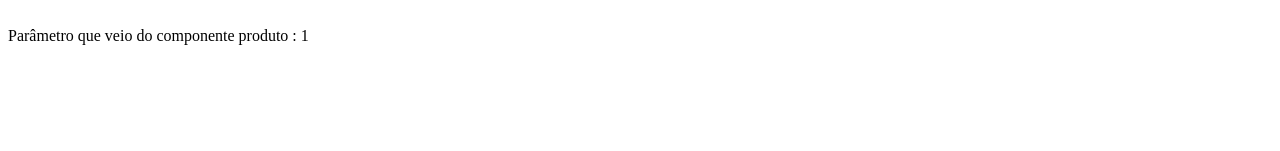
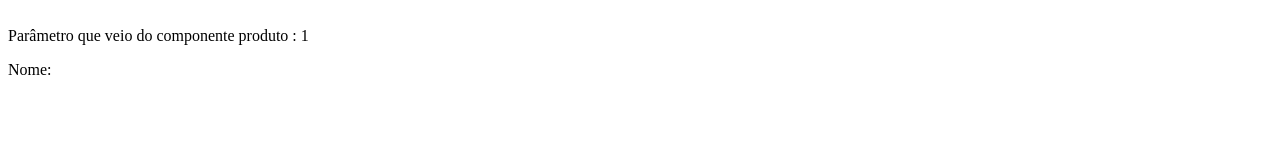
Before and after one commit to 1TDSPO-2024/aula-10-2sem-, a React (Vite) app in the folder aula10/: page /editar/produtos/1 in a window 1280 px wide. Shown: the part 355-506 px from the top of the page. Built offline with nearby package versions, Linux system fonts and the light colour scheme.

Commit message:
Utilizando hooks, tipos e localStorage, filtro de busca e apresentação de paraâmetros.

```diff
--- a/aula10/src/routes/EditarProdutos/index.tsx
+++ b/aula10/src/routes/EditarProdutos/index.tsx
@@ -1,14 +1,34 @@
 import { useParams } from "react-router-dom";
+import { TipoProduto } from "../../types";
+import { useEffect, useState } from "react";
 
 export default function EditarProdutos(){
 
     const {id} = useParams();
+
+    //Recuperando a lista do localStorage
+    const listaDeProdutosString = localStorage.getItem('lista') || '[]';
+    const lista:TipoProduto[] = JSON.parse(listaDeProdutosString);
+
+    const [produto, setProduto] = useState<TipoProduto>({
+        id: 0,
+        nome: '',
+        preco: 0.0,
+    });
+
+    useEffect(() => {
+        const produtoEncontrado = lista.find(p => p.id === Number(id));
+        if(produtoEncontrado){
+            setProduto(produtoEncontrado);
+        }
+    })
 
     return (
         <div>
             <h1>Editar Produtos</h1>
             <div>
                 <p>Parâmetro que veio do componente produto : {id}</p>
+                <p>Nome: {produto.nome}</p>
             </div>
         </div>
     );
```
